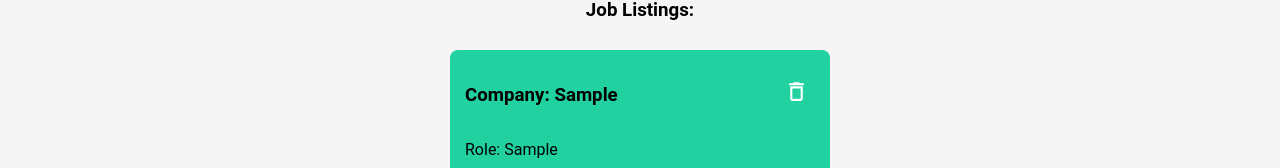
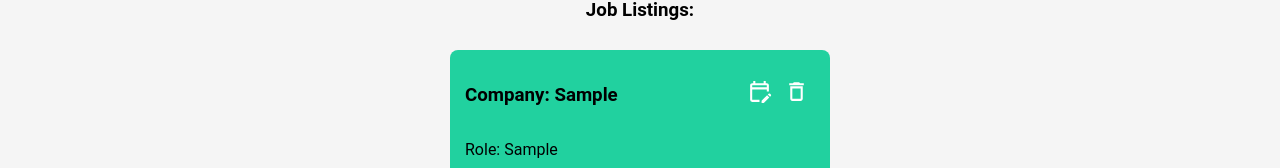
Before and after one commit to Sharma17Deepak/Job-tracker-App, a React (Vite) app: page / in a window 1280 px wide. Both pictures are taken after typing "Sample", "Sample" into the empty fields and a click on the button "Add Job". Shown: the part 508-676 px from the top of the page. Built offline with nearby package versions, Linux system fonts and the light colour scheme.

Commit message:
day 5 edit func done

```diff
--- a/src/App.jsx
+++ b/src/App.jsx
@@ -7,6 +7,7 @@ import Header from "./Components/Header/Header.jsx";
 function App() {
   const [jobs, setJobs] = useState([]);
   const [filterStatus, setFilterStatus] = useState("All");
+  const [editJob, setEditJob] = useState(null);
 
   useEffect(() => {
     const storedJobs = localStorage.getItem("jobs");
@@ -22,12 +23,22 @@ function App() {
   }, [jobs]);
 
   const deleteJob = (id) => {
+    if(!window.confirm("Are you sure you want to delete this job?")) return;
     const updatedJobs = jobs.filter((job) => job.id !== id);
     setJobs(updatedJobs);
   };
 
+  const updateJob = (updatedJob) =>{
+    setJobs(jobs.map((job) => (job.id === updatedJob.id ? updatedJob : job)));
+    setEditJob(null);
+  }
+
   const addJob = (job) => {
     setJobs([...jobs, job]);
+  };
+
+  const startEdit = (job) => {
+    setEditJob(job);
   };
 
   const filteredJobs =
@@ -38,7 +49,7 @@ function App() {
   return (
     <>
       <Header />
-      <JobForm addJob={addJob} />
+      <JobForm addJob={addJob} editJob={editJob} updateJob={updateJob} />
       <div className="filter-btn">
         Filter by Status:
         <select
@@ -52,7 +63,7 @@ function App() {
           <option>Rejected</option>
         </select>
       </div>
-      <JobList jobs={filteredJobs} deleteJob={deleteJob} />
+      <JobList jobs={filteredJobs} deleteJob={deleteJob} startEdit={startEdit} />
     </>
   );
 }
--- a/src/Components/JobCard/JobCard.jsx
+++ b/src/Components/JobCard/JobCard.jsx
@@ -1,16 +1,21 @@
 import React from "react";
 import "./JobCard.css";
-import { MdDeleteOutline } from "react-icons/md";
+import { MdDeleteOutline, MdOutlineEditCalendar } from "react-icons/md";
 
-const JobCard = ({ job, deleteJob }) => {
+const JobCard = ({ job, deleteJob, startEdit }) => {
   return (
     <>
       <div className="job-card">
         <div className="card-head">
           <h3>Company: {job.company}</h3>
-          <button onClick={() => deleteJob(job.id)}>
-            <MdDeleteOutline />
-          </button>
+          <div>
+            <button onClick={() => startEdit(job)}>
+              <MdOutlineEditCalendar />
+            </button>
+            <button onClick={() => deleteJob(job.id)}>
+              <MdDeleteOutline />
+            </button>
+          </div>
         </div>
         <p>Role: {job.role}</p>
         <p>Type: {job.type}</p>
--- a/src/Components/JobForm/JobForm.jsx
+++ b/src/Components/JobForm/JobForm.jsx
@@ -1,25 +1,42 @@
-import React, { useState } from "react";
+import React, { useEffect, useState } from "react";
 import "./JobForm.css";
 
-const JobForm = ({ addJob }) => {
+const JobForm = ({ addJob, editJob, updateJob }) => {
   const [company, setCompany] = useState("");
   const [role, setRole] = useState("");
-  const [type,setType]=useState("");
+  const [type, setType] = useState("");
   const [status, setStatus] = useState("");
+
+  useEffect(() => {
+    if (editJob) {
+      setCompany(editJob.company);
+      setRole(editJob.role);
+      setType(editJob.type);
+      setStatus(editJob.status);
+    }
+  }, [editJob]);
 
   const handleSubmit = (e) => {
     e.preventDefault();
     if (!company || !role) return;
 
-    const newJob = {
-      id: Date.now(),
-      company,
-      role,
-      type,
-      status,
-    };
-
-    addJob(newJob);
+    if (editJob) {
+      updateJob({
+        ...editJob,
+        company,
+        role,
+        type,
+        status,
+      });
+    } else {
+      addJob({
+        id: Date.now(),
+        company,
+        role,
+        type,
+        status,
+      });
+    }
 
     setCompany("");
     setRole("");
@@ -66,7 +83,9 @@ const JobForm = ({ addJob }) => {
           </select>
           <br />
           <br />
-          <button type="submit">Add Job</button>
+          <button type="submit">
+            {editJob ? "Update Job" : "Add Job"}
+          </button>
         </form>
       </center>
     </>
--- a/src/Components/JobList/JobList.jsx
+++ b/src/Components/JobList/JobList.jsx
@@ -2,7 +2,7 @@ import React from "react";
 import "./JobList.css";
 import JobCard from "../JobCard/JobCard";
 
-const JobList = ({ jobs, deleteJob }) => {
+const JobList = ({ jobs, deleteJob, startEdit }) => {
   if (jobs.length === 0) {
     return <p style={{ textAlign: "center" }}>No jobs added yet.</p>;
   }
@@ -12,7 +12,7 @@ const JobList = ({ jobs, deleteJob }) => {
       <h3 style={{"textAlign":"center"}}>Job Listings: </h3>
       <div className="list-container">
         {jobs.map((job) => (
-          <JobCard key={job.id} job={job} deleteJob={deleteJob}/>
+          <JobCard key={job.id} job={job} deleteJob={deleteJob} startEdit={startEdit}/>
         ))}
       </div>
     </>
```
